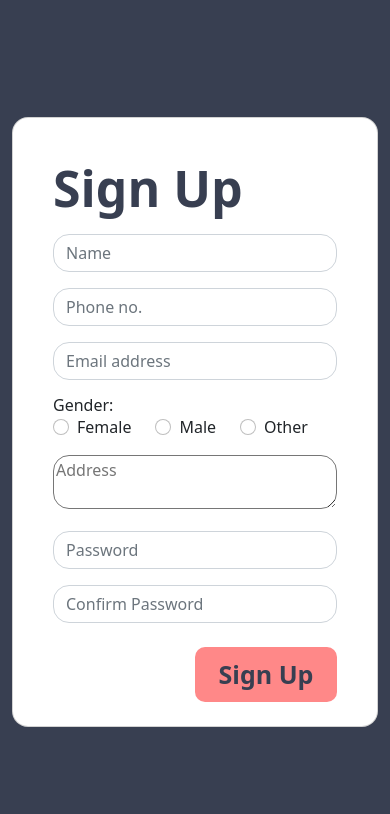
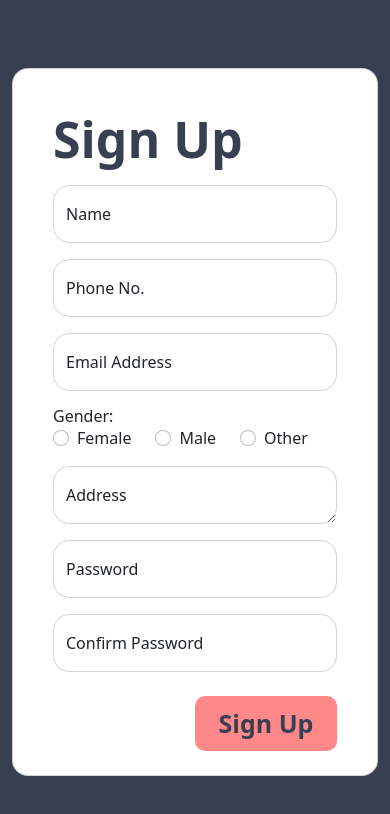
Before and after one commit to Ayush-Bhauwala/OOPS-frontend, a React (Create React App) app: page /signup in a window 390 px wide. Shown: the top 814 px of the page. Built offline with nearby package versions, Linux system fonts and the light colour scheme.

Commit message:
Added EWallet topup functionality and floating labels

```diff
--- a/src/CustomerComponents/EWallet.js
+++ b/src/CustomerComponents/EWallet.js
@@ -3,11 +3,11 @@ import Header from "../headerComponents/Header";
 import "./EWalletStyles.css";
 import axios from "axios";
 function EWallet() {
-  const [balance, setBalance] = useState(1000);
+  const [balance, setBalance] = useState(0);
   const [alert, setAlert] = useState(false);
   var isManager = false;
+  const id = localStorage.getItem("userid");
   function getUserInfo() {
-    const id = localStorage.getItem("userid");
     const url = `https://bargainstrial-production.up.railway.app/admin/getuser/${id}`;
     axios({
       method: "get",
@@ -18,11 +18,16 @@ function EWallet() {
   }
 
   function topUp() {
+    const url =
+      "https://bargainstrial-production.up.railway.app/customer/ewallet/topup";
     const password = document.getElementById("pswd").value;
     const amount = parseInt(document.getElementById("topup").value);
-    password === "123"
-      ? setBalance(parseInt(balance) + parseInt(amount))
-      : setAlert(true);
+    axios.patch(url, {
+      user_id: id,
+      balance: amount,
+      password: password,
+    });
+    window.location.reload(false);
   }
 
   useEffect(() => {
@@ -56,21 +61,28 @@ function EWallet() {
         <div className="card text-center ewalletCard">
           <div className="card-body">
             <form method="get">
+              <div className="form-floating mb-4">
                 <input
                   type="number"
                   name="topupAmount"
                   placeholder="Enter Amount (₹)"
-                className="ewalletInput"
+                  className="form-control ewalletInput"
                   id="topup"
                 />
+                <label for="topup">Enter Amount (₹)</label>
+              </div>
+              <div className="form-floating mb-4">
                 <input
                   type="password"
                   required
                   name="password"
                   placeholder="Enter Password"
-                className="ewalletInput"
+                  className="form-control ewalletInput"
                   id="pswd"
                 />
+                <label for="pswd">Enter Password</label>
+              </div>
+
               <button
                 type="button"
                 className="btn login-button topupbtn"
--- a/src/CustomerComponents/EWalletStyles.css
+++ b/src/CustomerComponents/EWalletStyles.css
@@ -25,12 +25,8 @@
 }
 
 .ewalletInput {
-  font-size: 30px;
   display: block;
   border-radius: 1rem;
-  border: 1px solid black;
-  margin: 5% auto;
-  width: 80%;
 }
 
 .topupbtn {
--- a/src/CustomerComponents/SignUp.js
+++ b/src/CustomerComponents/SignUp.js
@@ -71,20 +71,22 @@ function SignUp() {
 
                     <form onSubmit={handleSubmit(onSubmit)}>
                       <div className="row">
-                        <div className="col-md-12 mb-3">
-                          <div className="form-outline">
+                        <div className="col-md-12">
+                          <div className="form-floating mb-3">
                             <input
                               type="text"
                               name="name"
                               className="form-control signup-input-field"
+                              id="name"
                               placeholder="Name"
                               {...register("name")}
                               required
                             />
+                            <label for="name">Name</label>
                           </div>
                         </div>
                       </div>
-                      <div className="form-outline mb-3">
+                      <div className="form-floating mb-3">
                         <input
                           type="text"
                           pattern="\d*"
@@ -92,20 +94,24 @@ function SignUp() {
                           maxlength="10"
                           name="phone"
                           className="form-control signup-input-field"
+                          id="phone"
                           placeholder="Phone no."
                           {...register("phone")}
                           required
                         />
+                        <label for="phone">Phone No.</label>
                       </div>
-                      <div className="form-outline mb-3">
+                      <div className="form-floating mb-3">
                         <input
                           type="email"
                           name="email"
                           className="form-control signup-input-field"
+                          id="email"
                           placeholder="Email address"
                           {...register("email")}
                           required
                         />
+                        <label for="email">Email Address</label>
                       </div>
 
                       <div
@@ -165,35 +171,41 @@ function SignUp() {
                         </div>
                       </div>
 
-                      <div className="form-outline mb-3">
+                      <div className="form-floating mb-3">
                         <textarea
-                          className="signup-input-field"
+                          className="form-control signup-input-field"
+                          id="address"
                           name="Address"
                           placeholder="Address"
                           style={{ width: "100%" }}
                           {...register("address")}
                           required
                         />
+                        <label for="address">Address</label>
                       </div>
-                      <div className="form-outline mb-3">
+                      <div className="form-floating mb-3">
                         <input
                           type="password"
                           name="password"
                           className="form-control signup-input-field"
+                          id="password"
                           placeholder="Password"
                           {...register("password")}
                           required
                         />
+                        <label for="password">Password</label>
                       </div>
-                      <div className="form-outline mb-3">
+                      <div className="form-floating mb-3">
                         <input
                           type="password"
                           name="confirm password"
                           className="form-control signup-input-field"
+                          id="confirm-password"
                           placeholder="Confirm Password"
                           {...register("confirmedPassword")}
                           required
                         />
+                        <label for="confirm-password">Confirm Password</label>
                       </div>
                       {alert && (
                         <div
--- a/src/CustomerComponents/SignUpStyles.css
+++ b/src/CustomerComponents/SignUpStyles.css
@@ -21,5 +21,6 @@
 
 .signup-input-field {
   border-radius: 1rem;
-  font-size: 16px;
+  padding: 0 auto;
+  /* font-size: 14px; */
 }
```
Lines whose indentation alone changed are shown as unchanged.
